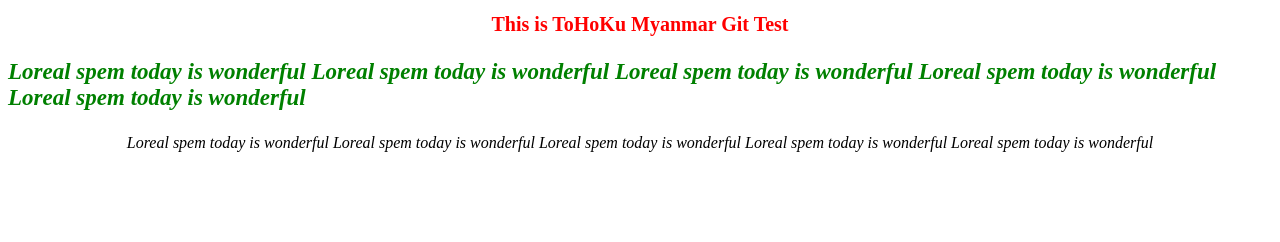
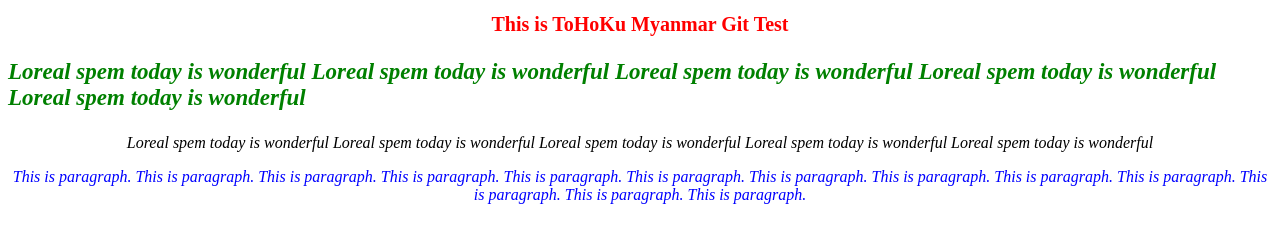
Before and after one commit to yar194/ToHoKu-Myanmar, a plain HTML site: page index.html in a window 1280 px wide. Drawn offline with Linux system fonts and the light colour scheme.

Commit message:
index.html
KMT02 add<p>

```diff
--- a/index.html
+++ b/index.html
@@ -15,5 +15,8 @@
   <div class="pp02">
     <p>Loreal spem today is wonderful Loreal spem today is wonderful Loreal spem today is wonderful Loreal spem today is wonderful Loreal spem today is wonderful</p>
   </div>
+  <div class="p3">
+    <p> This is paragraph. This is paragraph. This is paragraph. This is paragraph. This is paragraph. This is paragraph. This is paragraph. This is paragraph. This is paragraph. This is paragraph. This is paragraph. This is paragraph. This is paragraph.</p>
+  </div>
 </body>
 </html>
--- a/style.css
+++ b/style.css
@@ -19,3 +19,8 @@ h1 {
   text-align: center;
   font-style: italic;
 }
+.p3 p {
+  text-align: center;
+  font-style: italic;
+  color: blue;
+}
```
